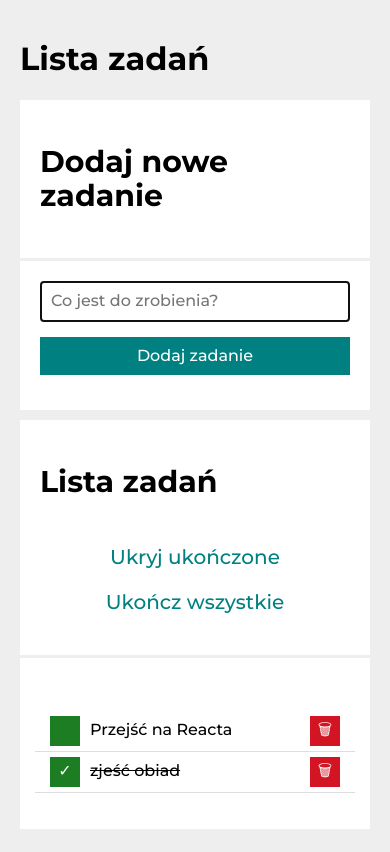
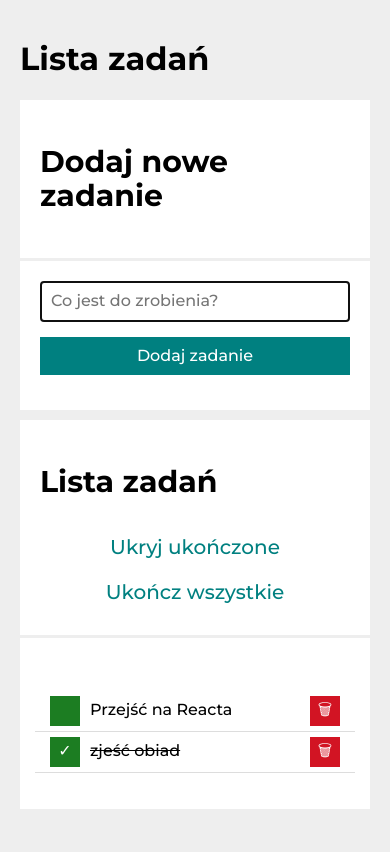
Before and after one commit to SzymonUscinski27/to-do-list-react, a React (Create React App) app: page / in a window 390 px wide. Built offline with nearby package versions, Linux system fonts and the light colour scheme.

Commit message:
changed grid for flex and added media queries

```diff
--- a/src/Buttons/style.css
+++ b/src/Buttons/style.css
@@ -1,22 +1,21 @@
 .buttons {
-    display: grid;
-    grid-template-columns: auto auto;
-    padding: 20px;
-    grid-gap: 20px;
-}
-
-@media (max-width: 767px) {
-    .buttons {
-        grid-template-columns: 1fr;
-    }
+    display: flex;
+    flex-wrap: wrap;
 }
 
 .buttons__button {
     background-color: white;
+    margin: 10px;
     color: hsl(180, 100%, 25%);
     border: none;
     transition: color 1s;
     cursor: pointer;
+}
+
+@media (max-width: 767px) {
+    .buttons__button {
+        flex-basis: 100%;
+    }
 }
 
 .buttons__button:hover {
```
